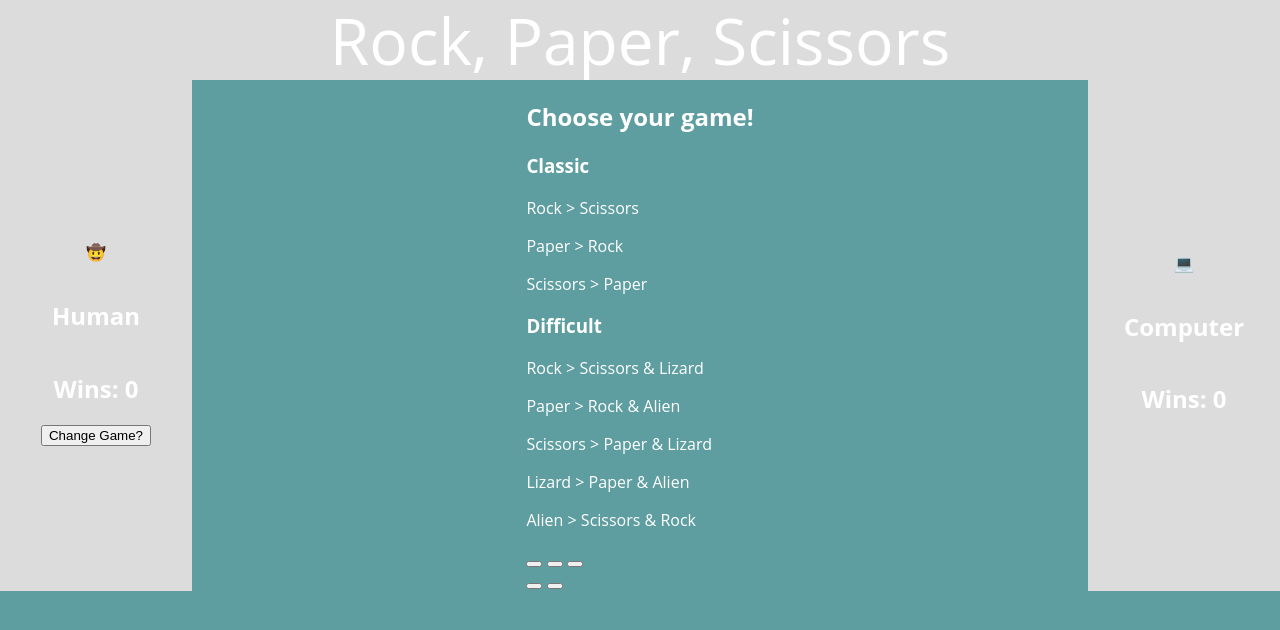
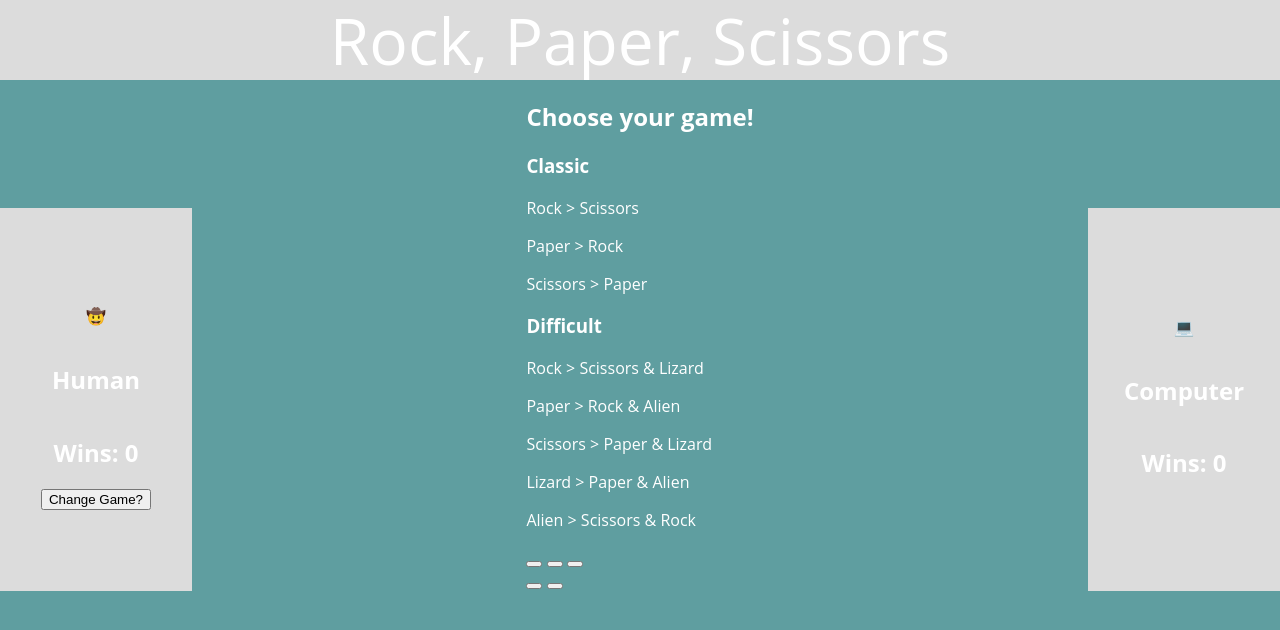
Before and after one commit to sydnerd/rock-paper-scissors, a plain HTML site: page index.html in a window 1280 px wide. Drawn offline with Linux system fonts and the light colour scheme.

Commit message:
Adjust left and right section box styling and added top margin

```diff
--- a/styles.css
+++ b/styles.css
@@ -30,6 +30,7 @@ nav{
   flex-direction: column;
   justify-content: center;
   align-items: center;
+  margin-top: 10%;
 }
 /* LEFT SECTION */
 
```
